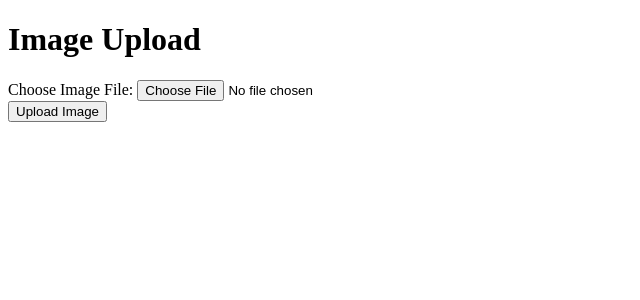
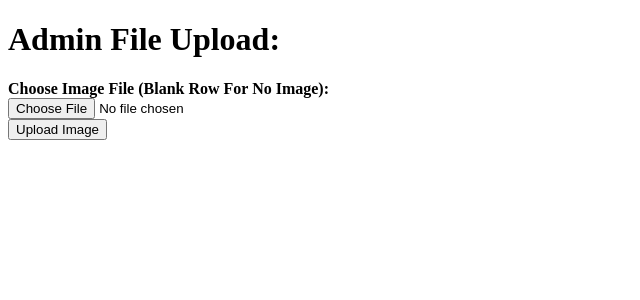
Before and after one commit to nedyah212/wd2_final_project, a PHP site: page /upload_image.php in a window 1280 px wide. Shown: the part 109-409 px from the top of the page, without its empty margins (0-640 px from the left). Run offline with PHP 8.4, Linux system fonts and the light colour scheme.

Commit message:
Got image stuff working properly as to full spec guide, still need to hide controls from non-admin users

```diff
--- /dev/null
+++ b/functions.php
@@ -0,0 +1,42 @@
+<?php
+
+//Converts png to jpeg for use in gd library
+function convertToJpg($file_name, $target_dir, $target_file)
+{
+    $jpeg_file = $target_dir . pathinfo($file_name, PATHINFO_FILENAME) . '.jpg';
+    $image = imagecreatefrompng($target_file);
+
+    if (!$image) {
+        throw new Exception('Failed to create image from PNG.');
+    }
+
+    imagejpeg($image, $jpeg_file, 90);
+    imagedestroy($image);
+
+    if (file_exists($target_file)) {
+        unlink($target_file);
+    } else {
+        throw new Exception('Original PNG file does not exist.');
+    }
+
+    $target_file = $jpeg_file;
+    return $target_file;
+}
+
+//Resizes image to 500 wide while maintaining aspect ratio
+//note: gd needs to be enabled in xampp/php/php.ini
+function jpegResize($jpeg_file)
+{
+    $image = imagecreatefromjpeg($jpeg_file);
+    $width = imagesx($image);
+    $height = imagesy($image);
+    $new_width = 500;
+    $new_height = ($height / ($width / 500));
+
+    $new_image = imagecreatetruecolor($new_width, $new_height);
+    imagecopyresampled($new_image, $image, 0, 0, 0, 0, $new_width, $new_height, $width, $height);
+    imagejpeg($new_image, $jpeg_file);
+    imagedestroy($image);
+    imagedestroy($new_image);
+}
+?>
--- a/post.php
+++ b/post.php
@@ -27,7 +27,7 @@
         $imageID = filter_input(INPUT_POST, 'imageID', FILTER_SANITIZE_NUMBER_INT);
         $expectedDuration = filter_input(INPUT_POST, 'expectedDuration', FILTER_SANITIZE_FULL_SPECIAL_CHARS);
 
-        if($name == "" || $description == "" || $ageRatingID == "" || $categoryID == "" || $imageID == "" || $expectedDuration == "") {
+        if($name == "" || $description == "" || $ageRatingID == "" || $categoryID == "" || $expectedDuration == "") {
             exit("All fields must be filled in with at least one character! Please try again.");
         }
 
@@ -88,8 +88,8 @@
         </select><br>
 
         <label for="imageID">Image</label>
-        <select id="imageID" name="imageID" required>
-            <option value="">Select Image</option>
+        <select id="imageID" name="imageID">
+        <option value="" selected>Select Image</option>
             <?php foreach ($images as $image): ?>
                 <option value="<?= htmlspecialchars($image['imageID']) ?>">
                     <?= htmlspecialchars($image['image_source']) ?>
--- a/upload_image.php
+++ b/upload_image.php
@@ -1,118 +1,66 @@
 <?php
 include('nav.php');
+include('functions.php');
 require('connect.php');
 
 $target_dir = "images/";
 $output_string = "";
 
-if (!is_dir($target_dir))
-{
+if (!is_dir($target_dir)) {
     mkdir($target_dir);
 }
 
-if (isset($_FILES['uploaded_file']) && $_FILES['uploaded_file']['error'] == 0)
-{
+if (isset($_FILES['uploaded_file']) && $_FILES['uploaded_file']['error'] == 0) {
     $file = $_FILES['uploaded_file'];
-    $fileName = basename($file["name"]);
-    $target_file = $target_dir . $fileName;
+    $file_name = basename($file["name"]);
+    $target_file = $target_dir . $file_name;
 
     $fileType = mime_content_type($file["tmp_name"]);
     $allowedTypes = ['image/jpeg', 'image/png'];
 
-    if (in_array($fileType, $allowedTypes))
-    {
-        if (move_uploaded_file($file["tmp_name"], $target_file))
-        {
+    if (in_array($fileType, $allowedTypes)) {
+
+        if (move_uploaded_file($file["tmp_name"], $target_file)) {
             try {
-                $file_info = pathinfo($target_file);
-                if ($file_info['extension'] === 'png') {
 
-                    $image = imagecreatefrompng($target_file);
-                    if (!$image) {
-                        throw new Exception('Failed to create image from PNG.');
+                if ($fileType == 'image/png') {
+                    $jpeg_file = convertToJpg($file_name, $target_dir, $target_file);
                 }
 
-                    $jpeg_file = $file_info['dirname'] . '/' . $file_info['filename'] . '.jpg';
-
-                    imagejpeg($image, $jpeg_file, 90);
-                    imagedestroy($image);
-
-                    if (file_exists($target_file)) {
-                        unlink($target_file);
-                    } else {
-                        throw new Exception('Original PNG file does not exist.');
+                if ($fileType == 'image/jpeg') {
+                    $jpeg_file = $target_file;
                 }
 
-                    $image = imagecreatefromjpeg($jpeg_file);
-                    $width = imagesx($image);
-                    $height = imagesy($image);
-
-                    $new_width = 500;
-                    $new_height = ($height / ($width / 500));
-
-                    $new_image = imagecreatetruecolor($new_width, $new_height);
-
-                    imagecopyresampled($new_image, $image, 0, 0, 0, 0, $new_width, $new_height, $width, $height);
-
-                    imagejpeg($new_image, $jpeg_file);
-
-                    imagedestroy($image);
-                    imagedestroy($new_image);
+                jpegResize($jpeg_file);
 
                 $query = "INSERT INTO image (image_source) VALUES (:image_source)";
                 $statement = $db->prepare($query);
-
-                    $dot_position = strpos($target_file, '.');
-                    if($dot_position != false){
-                        $target_file = substr($target_file, 0, $dot_position);
-                        $target_file .= ".jpg";
-                    }
-
-                    $statement->bindValue(':image_source', $target_file);
+                $statement->bindValue(':image_source', $jpeg_file);
                 $statement->execute();
 
                 $output_string = "File uploaded, and resized successfully!";
+            } catch (Exception) {
+                $output_string = "Error";
             }
-
-                if ($file_info['extension'] === 'jpeg' || $file_info['extension'] === 'jpg') {
-                    $image = imagecreatefromjpeg($jpeg_file);
-                    $width = imagesx($image);
-                    $height = imagesy($image);
-
-                    $new_width = 500;
-                    $new_height = ($height / ($width / 500));
-
-                    $new_image = imagecreatetruecolor($new_width, $new_height);
-
-                    imagecopyresampled($new_image, $image, 0, 0, 0, 0, $new_width, $new_height, $width, $height);
-
-                    imagejpeg($new_image, $jpeg_file);
-
-                    imagedestroy($image);
-                    imagedestroy($new_image);
-
-                    $query = "INSERT INTO image (image_source) VALUES (:image_source)";
-                    $statement = $db->prepare($query);
-                    $statement->bindValue(':image_source', $target_file);
-                    $statement->execute();
-
-                    $output_string = "File uploaded, and resized successfully!";
+        } else {
+            $output_string = "Error moving file to upload directory.";
         }
-            } catch (Exception $e) {
-                $output_string = "Error: " . $e->getMessage();}}
-        else{$output_string = "Error moving file to upload directory.";}}
-    else {$output_string = "Invalid file type.";}}
+    } else {
+        $output_string = "Invalid file type.";
+    }
+}
 ?>
 
 <!DOCTYPE html>
 <html>
 <head>
-    <title>File Upload</title>
+    <title>Admin File Upload</title>
 </head>
 <body>
-    <h1>Image Upload</h1>
+    <h1>Admin File Upload: </h1>
     <form method="post" enctype="multipart/form-data">
-        <label for="uploaded_file">Choose Image File:</label>
+        <label for="uploaded_file"><strong>Choose Image File (Blank Row For No Image):</strong></label>
+        <br>
         <input type="file" name="uploaded_file" id="uploaded_file" />
         <br />
         <input type="submit" name="submit" value="Upload Image" />
```
Also changed, not shown: delete_image.php (+14 -4 lines), images_backup/adults_only.png (renamed from images/adults_only.png), images_backup/battle_of_britain.jpg (renamed from images/battle_of_britain.jpg), images_backup/klingon_close_combat.jpeg (renamed from images/klingon_close_combat.jpeg), images_backup/maru.jpg (renamed from images/maru.jpg), images_backup/mutiny_on_the_bounty.jpg (renamed from images/mutiny_on_the_bounty.jpg). Lines whose indentation alone changed are shown as unchanged.
